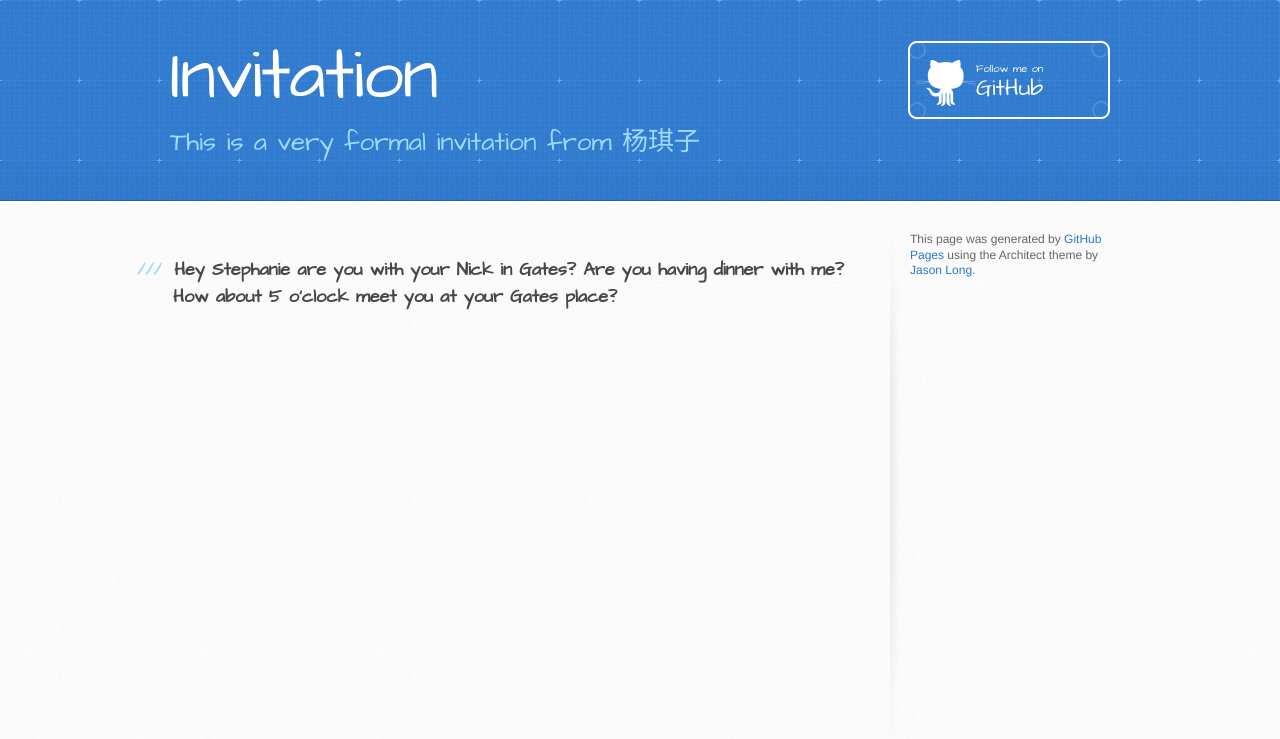
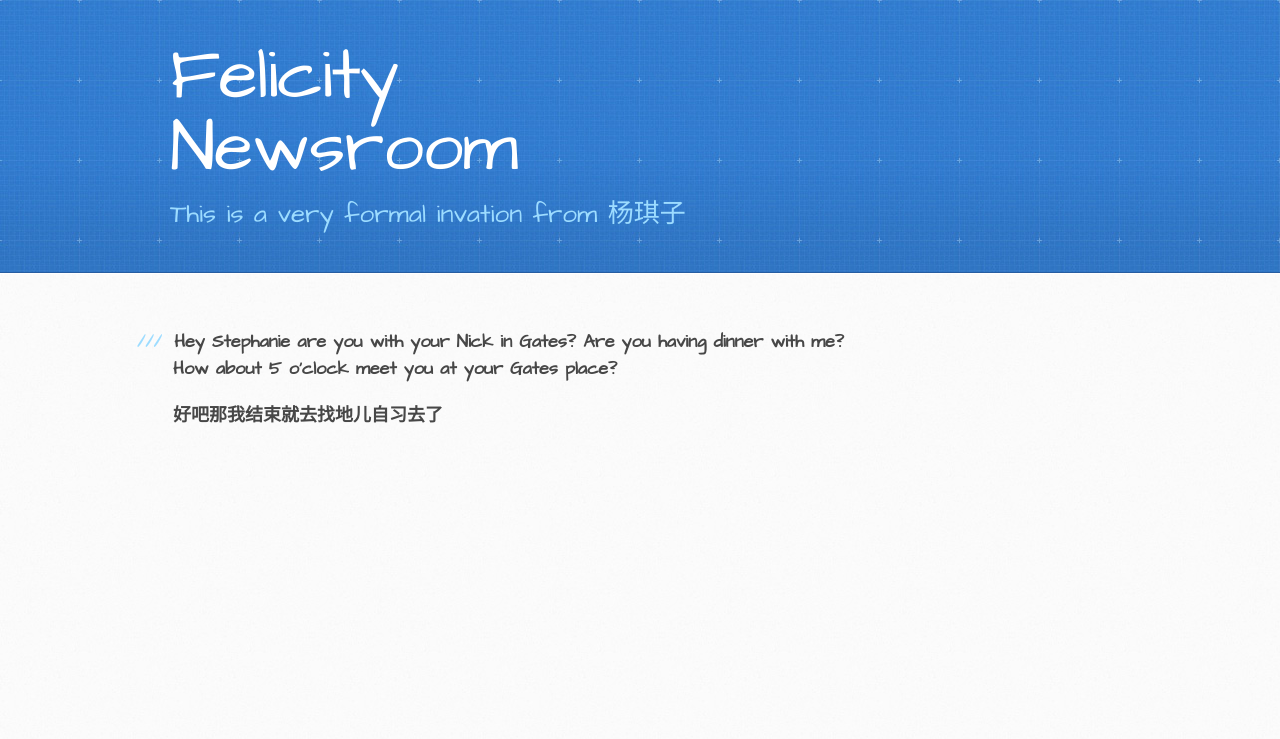
Before and after one commit to Felicityyang/Felicityyang.github.io, a plain HTML site: page index.html in a window 1280 px wide. Drawn offline with Linux system fonts and the light colour scheme.

Commit message:
Update index.html

```diff
--- a/index.html
+++ b/index.html
@@ -19,10 +19,8 @@
   <body>
     <header>
       <div class="inner">
-        <h1>Invitation</h1>
-        <h2>This is a very formal invitation from 杨琪子</h2>
-        <a href="https://github.com/Felicityyang" class="button"><small>Follow me on</small> GitHub</a>
-      </div>
+        <h1>Felicity Newsroom</h1>
+        <h2>This is a very formal invation from 杨琪子</h2>
     </header>
 
     <div id="content-wrapper">
@@ -30,15 +28,12 @@
         <section id="main-content">
           <h3>
 <a id="felicity-yang-september-26-2015" class="anchor" href="#felicity-yang-september-26-2015" aria-hidden="true"><span class="octicon octicon-link"></span></a>Hey Stephanie are you with your Nick in Gates? Are you having dinner with me?
-<p> How about 5 o'clock meet you at your Gates place? </p></h3>
+<p> How about 5 o'clock meet you at your Gates place? </p>
+<p> 好吧那我结束就去找地儿自习去了 </p></h3>
 
         </section>
 
-        <aside id="sidebar">
 
-
-          <p>This page was generated by <a href="https://pages.github.com">GitHub Pages</a> using the Architect theme by <a href="https://twitter.com/jasonlong">Jason Long</a>.</p>
-        </aside>
       </div>
     </div>
 
```
